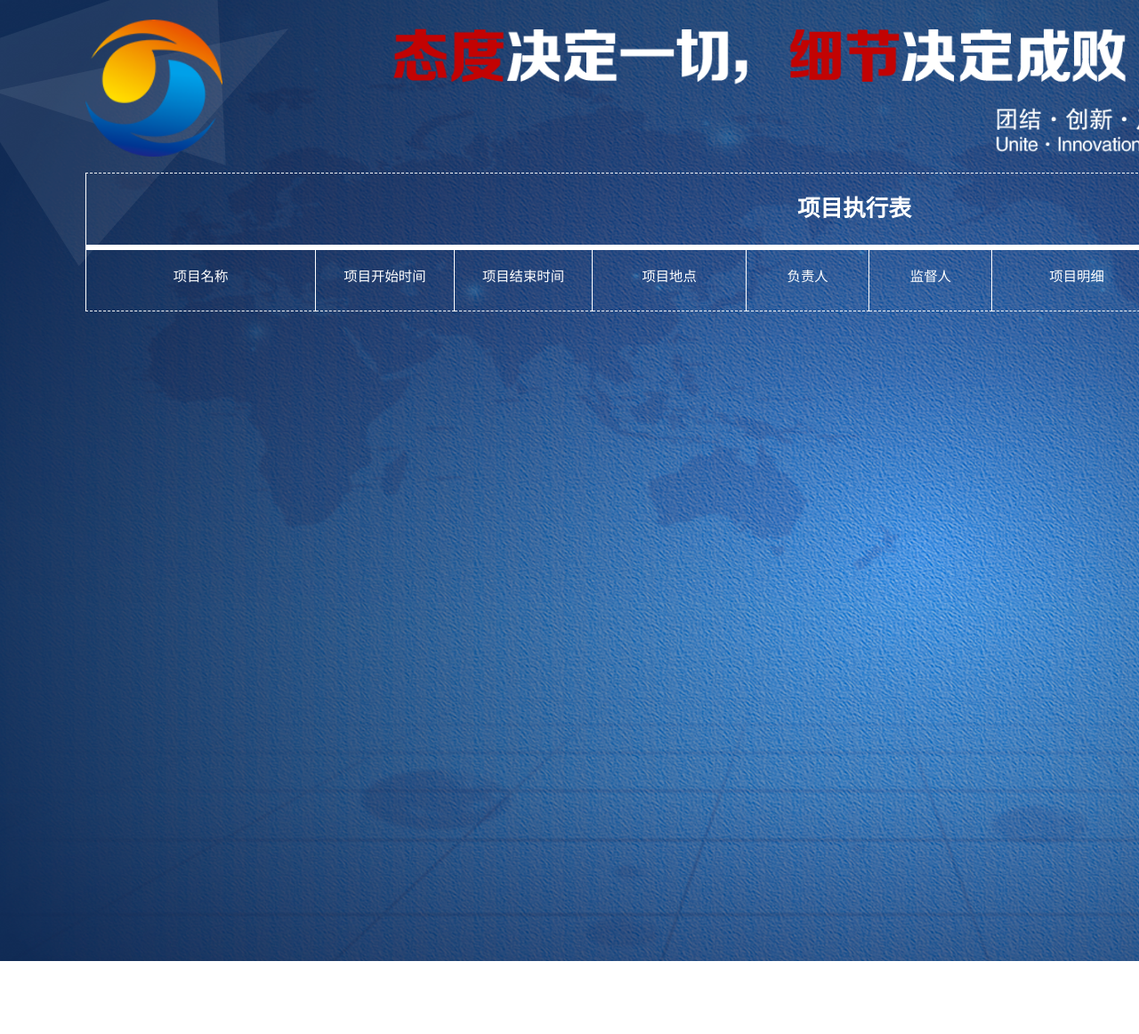
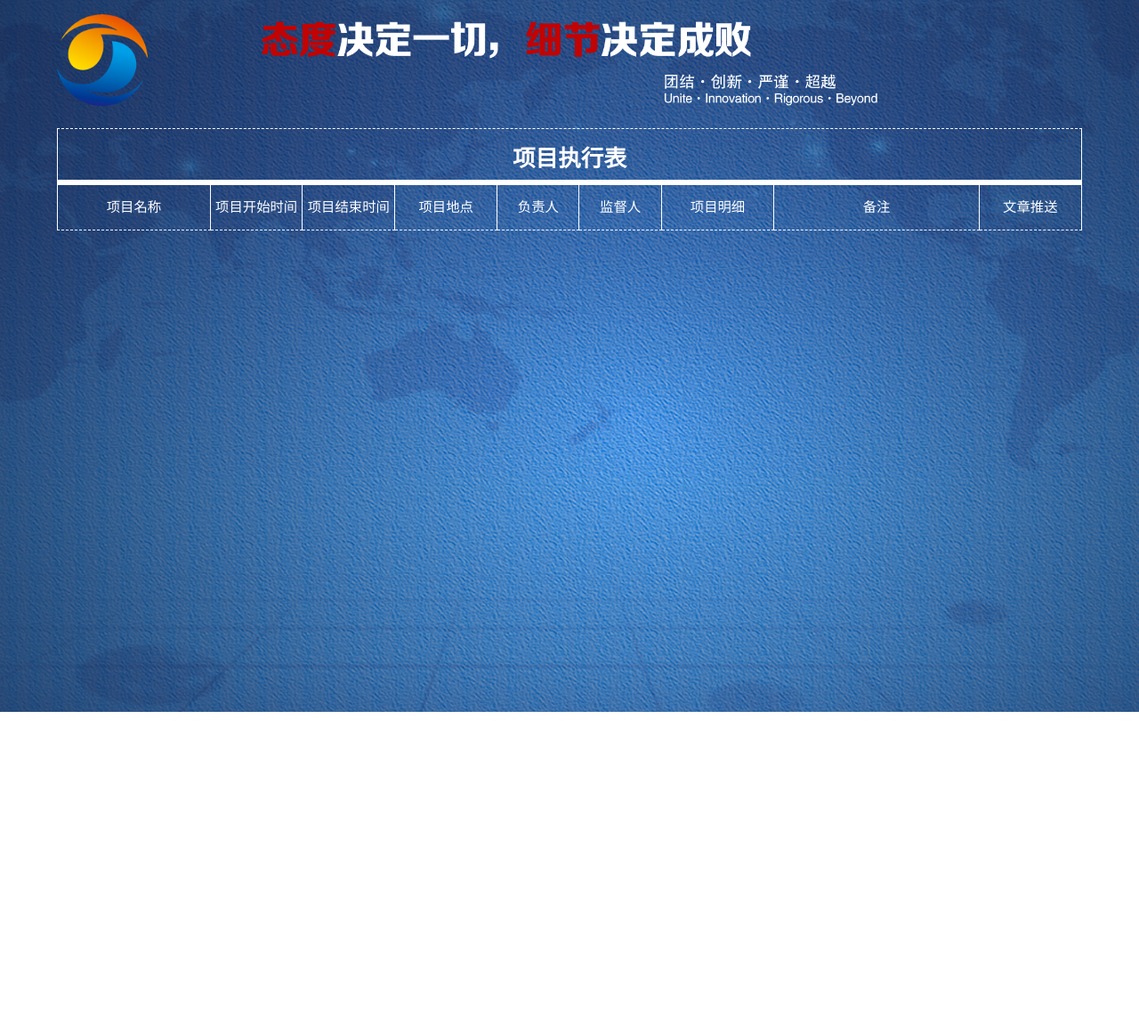
Before and after one commit to czycc/touchWorld, a Laravel app: page /project in a window 1280 px wide; the page is wider, and only the part inside the window is pictured. Shown: that part at 89% size. After the commit the page ends 800 px from the top of that part, so only its background shows below. Run offline with Laravel 8, Linux system fonts and the light colour scheme; data that the repository does not hold is empty; settings files or empty folders that the repository lacks are supplied; some web fonts are replaced.

Commit message:
上传公司大屏

```diff
--- a/public/site/css/index.css
+++ b/public/site/css/index.css
@@ -9,13 +9,13 @@
     font-family: 'font1';
     src: url('../font/1.TTF');
 }
-html body{
+html,body{
     width: 100%;
     height: 100%;
 }
 .all{
-    width: 1920px;
-    height: 1080px;
+    width: 100%;
+    height: 100%;
     position: relative;
     background: url("../images/bg2.png") no-repeat center center;
 }
--- a/resources/views/project.blade.php
+++ b/resources/views/project.blade.php
@@ -2,9 +2,8 @@
 <html lang="en">
 <head>
     <meta charset="UTF-8">
-    <meta name="viewport" content="width=1920,user-scalable=no">
-    {{--<meta name="viewport"--}}
-          {{--content="width=device-width, initial-scale=1, minimum-scale=1, maximum-scale=1, user-scalable=no">--}}
+    <meta name="viewport"
+          content="width=device-width, initial-scale=1, minimum-scale=1, maximum-scale=1, user-scalable=no">
     <title>Title</title>
     <link rel="stylesheet" href="{{ asset('site/css/index.css') }}">
 </head>
@@ -73,8 +72,8 @@
 <script src="{{ asset('site/js/jquery-1.11.3.min.js') }}"></script>
 <script>
     //获取屏幕的高宽
-//    var width = $(window).width();
-//    var height = $(window).height();
+//    var width = $(screen).width();
+//    var height = $(screen).height();
 //    $('.all').css({'width': width + 'px', 'height': height + 'px'});
     function screen()
     {
@@ -82,12 +81,10 @@
         //W3C
         if (docElm.requestFullscreen) {
             docElm.requestFullscreen();
-
         }
         //FireFox
         else if (docElm.mozRequestFullScreen) {
             docElm.mozRequestFullScreen();
-
         }
         //Chrome等
         else if (docElm.webkitRequestFullScreen) {
@@ -103,8 +100,6 @@
     document.body.onclick = function(){
         screen();
     }
-
-
     var status = 0;
     var len = $('.scroll').length;
     $('.scroll').eq(status).fadeIn(1000).siblings().fadeOut(1000);
@@ -114,9 +109,7 @@
         if (status >= len) {
             status = -1;
 //            setTimeout(function () {
-//
 //                window.location.reload();
-//
 //            }, 8000)
         }
 
```
